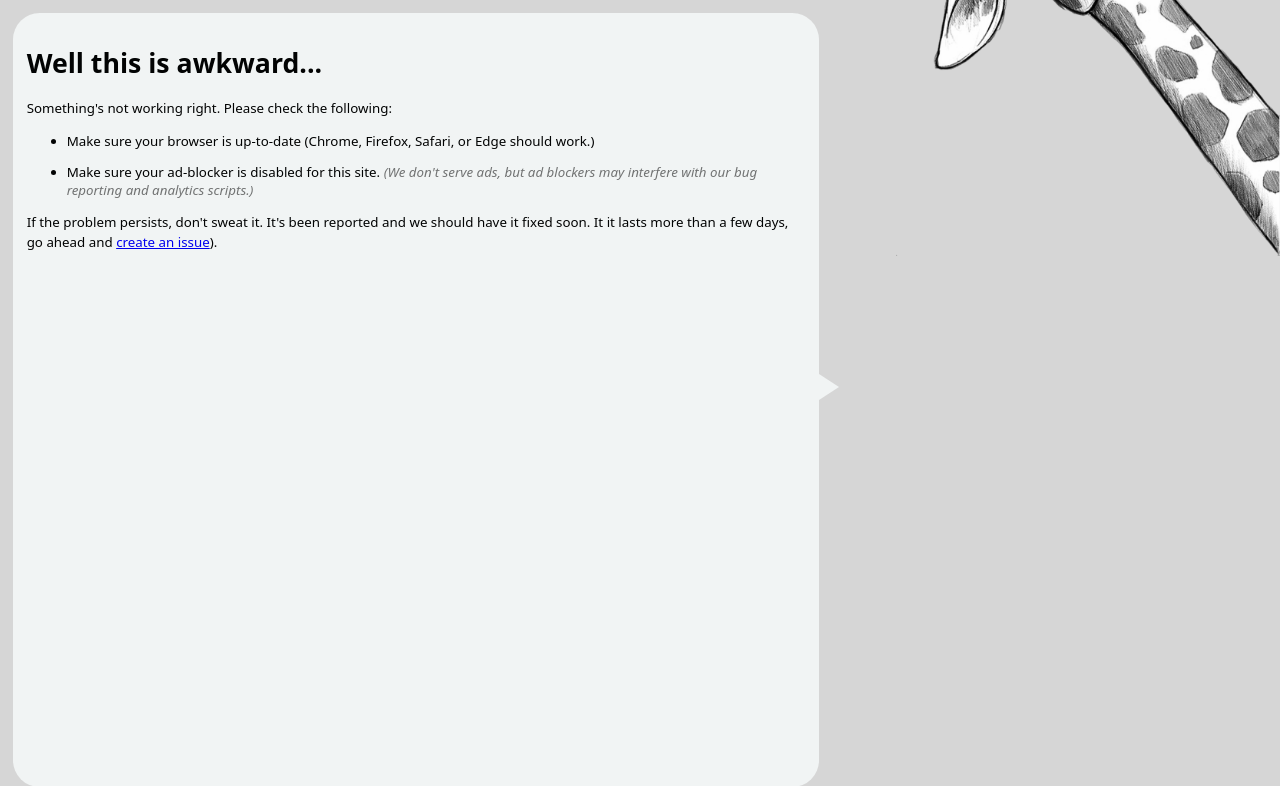
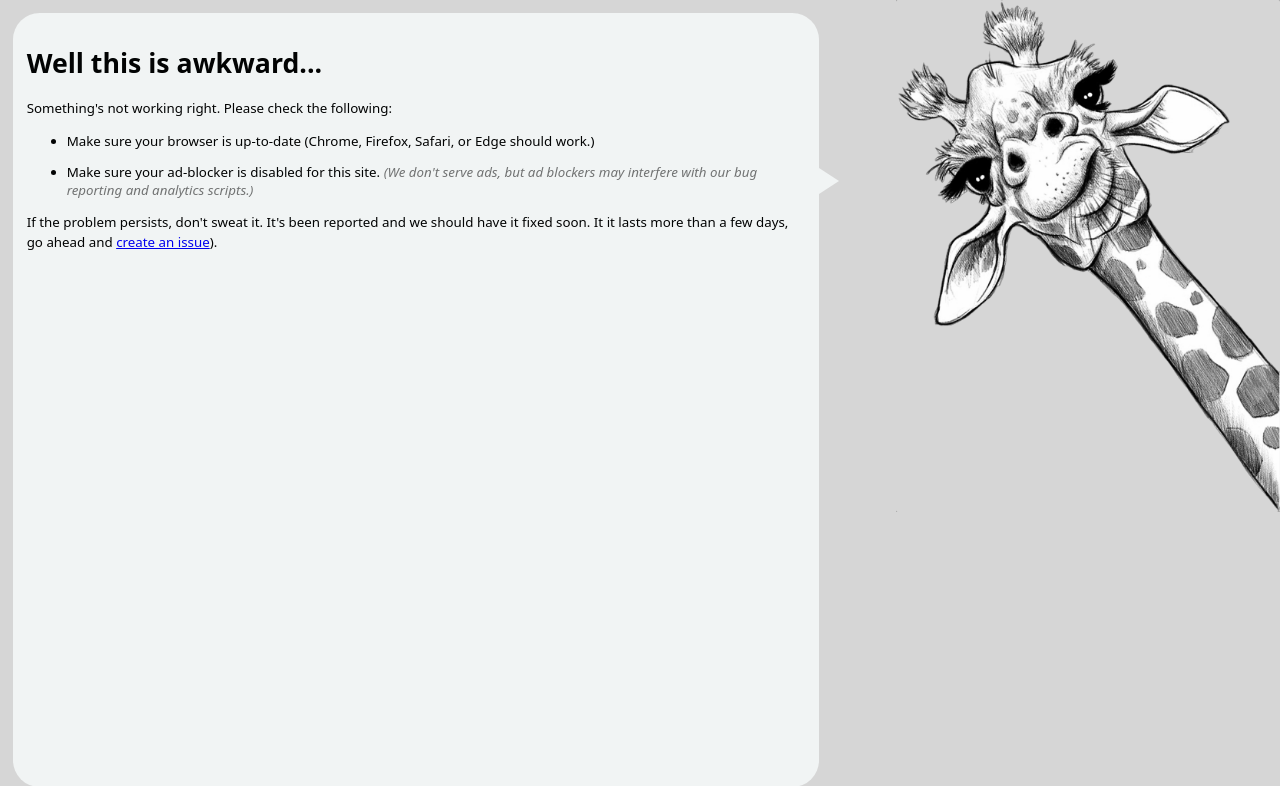
Before and after one commit to npmgraph/npmgraph, a web app: file index.html in a window 1280 px wide. Shown: the top 786 px of the page. Run offline with its HTML, style and script files only (its server is not run), Linux system fonts and the light colour scheme; style sheets or scripts are compiled from the project's sources; some libraries are stand-ins or nearby versions.

Commit message:
chore: fail_giraffe styling

```diff
--- a/css/index.scss
+++ b/css/index.scss
@@ -52,7 +52,7 @@ body {
 
 body.fail {
   /* Image from https://www.redbubble.com/people/JonThomson/shop */
-  background: url('/images/fail_giraffe.png') right 50% no-repeat;
+  background: url('/images/fail_giraffe.png') right 0 no-repeat;
   background-color: var(--bg1);
   background-size: 30%;
 }
--- a/index.html
+++ b/index.html
@@ -103,7 +103,7 @@
     border-left: 1.5rem solid var(--bg0);
     border-top: 1rem solid transparent;
     border-bottom: 1rem solid transparent;
-    bottom: 50%;
+    top: 20%;
     right: -1.5rem;"></div>
   `;
       });
```
